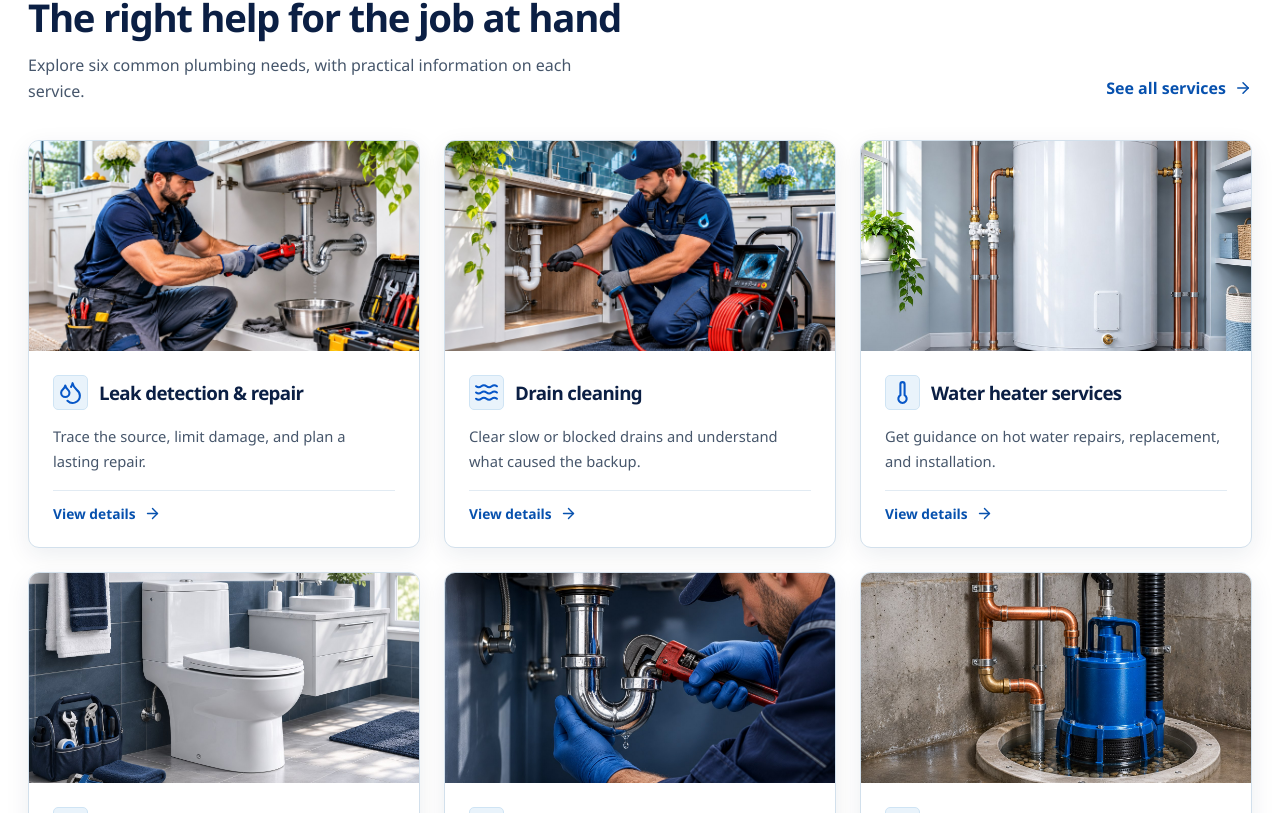
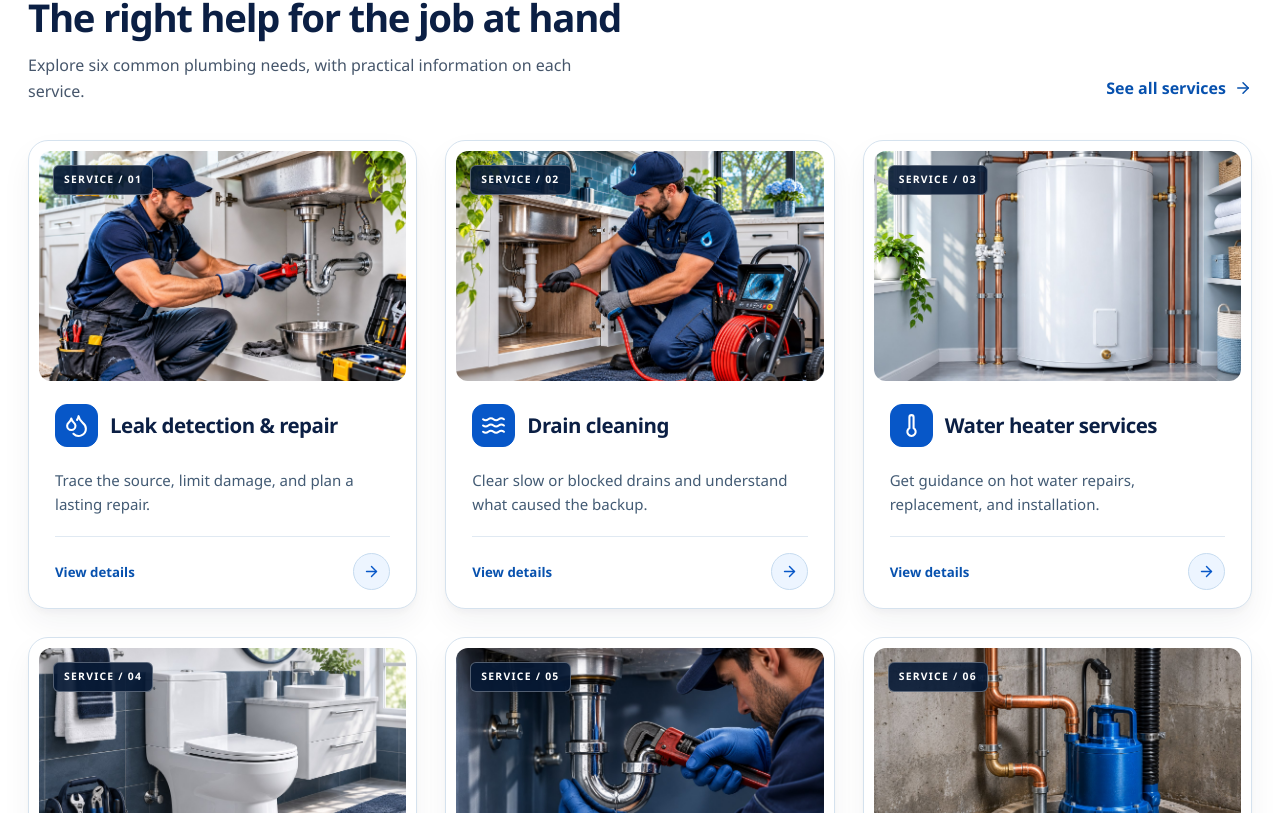
Before and after one commit to HamzaTahir554/Plumber-Demo-Site, a React (Vite) app: page / in a window 1280 px wide. Shown: the part 887-1700 px from the top of the page. Built offline with nearby package versions, Linux system fonts and the light colour scheme.

Commit message:
Refresh service cards with inset photos and clearer actions

```diff
--- a/src/components/Shared.jsx
+++ b/src/components/Shared.jsx
@@ -51,7 +51,7 @@ export function SectionHeading({ eyebrow, title, text, link, linkText }) {
   return <div className="section-heading"><div><span className="eyebrow">{eyebrow}</span><h2>{title}</h2>{text && <p>{text}</p>}</div>{link && <Link className="text-link" to={link}>{linkText || 'Explore more'} <ArrowRight size={18} aria-hidden="true" /></Link>}</div>;
 }
 export function ServiceGrid({ limit }) {
-  return <div className="service-grid">{services.slice(0, limit || services.length).map(service => <article className="service-card" key={service.slug}><Link className="service-card-image" to={`/services/${service.slug}`} tabIndex="-1" aria-hidden="true"><img src={image(service.image)} width="640" height="410" loading="lazy" decoding="async" alt="" /></Link><div className="service-card-body"><div className="service-card-heading"><AnimatedIcon name={serviceIcons[service.slug]} size={25} animation="lift" trigger="hover" /><h3><Link to={`/services/${service.slug}`}>{service.title}</Link></h3></div><div className="service-card-details"><p>{service.short}</p></div><Link className="card-link" to={`/services/${service.slug}`}>View details <ArrowRight size={17} aria-hidden="true" /></Link></div></article>)}</div>;
+  return <div className="service-grid">{services.slice(0, limit || services.length).map((service, index) => <article className="service-card" key={service.slug}><Link className="service-card-image" to={`/services/${service.slug}`} tabIndex="-1" aria-hidden="true"><img src={image(service.image)} width="640" height="410" loading="lazy" decoding="async" alt="" /><span className="service-card-index">SERVICE / {String(index + 1).padStart(2, '0')}</span></Link><div className="service-card-body"><div className="service-card-heading"><AnimatedIcon name={serviceIcons[service.slug]} size={25} animation="lift" trigger="hover" /><h3><Link to={`/services/${service.slug}`}>{service.title}</Link></h3></div><div className="service-card-details"><p>{service.short}</p></div><Link className="card-link" to={`/services/${service.slug}`}>View details <ArrowRight size={17} aria-hidden="true" /></Link></div></article>)}</div>;
 }
 export function FaqList({ items }) { return <div className="faq-list">{items.map(item => <details key={item.q}><summary>{item.q}<Plus size={18} aria-hidden="true" /></summary><p>{item.a}</p></details>)}</div>; }
 export function CheckList({ items }) { return <ul className="check-list">{items.map(item => <li key={item}><span><Check size={16} aria-hidden="true" /></span>{item}</li>)}</ul>; }
--- a/src/main.jsx
+++ b/src/main.jsx
@@ -16,6 +16,7 @@ import './outro.css';
 import './wet-paint.css';
 import './glass-interactions.css';
 import './story-motion.css';
+import './service-cards.css';
 
 import Services from './pages/Services.jsx';
 import ServiceDetail from './pages/ServiceDetail.jsx';
--- /dev/null
+++ b/src/service-cards.css
@@ -0,0 +1,23 @@
+/* Shared service cards: inset photography and a clear editorial hierarchy. */
+.service-grid { gap:28px; align-items:stretch; }
+.service-card { padding:10px 10px 0; border:1px solid #d5e2ee; border-radius:20px; background:#fff; box-shadow:0 4px 6px rgb(11 31 68 / 3%),0 14px 30px rgb(11 31 68 / 5%); }
+.service-card .service-card-image { position:relative; height:auto; aspect-ratio:1.6; border-radius:12px; overflow:hidden; background:#edf3f9; }
+.service-card .service-card-image img { width:100%; height:100%; object-fit:cover; }
+.service-card-index { position:absolute; left:14px; top:14px; padding:7px 10px; border:1px solid rgb(255 255 255 / 30%); border-radius:6px; background:rgb(7 26 53 / 91%); color:#fff; font-size:.65rem; font-weight:750; letter-spacing:.12em; line-height:1.3; }
+.service-card .service-card-body { padding:23px 16px 18px; }
+.service-card .service-card-heading { gap:12px; align-items:center; margin-bottom:21px; }
+.service-card .service-card-heading .animated-icon { flex-shrink:0; width:43px; height:43px; border-radius:12px; background:#0757c8; border-color:#0757c8; color:#fff; }
+.service-card .service-card-heading h3 { font-size:clamp(1.15rem,1.6vw,1.32rem); line-height:1.25; letter-spacing:-.025em; }
+.service-card .service-card-heading h3 a { color:#0b1f44; background-image:none; }
+.service-card .card-link { display:flex; justify-content:space-between; align-items:center; padding-top:16px; margin-top:auto; border-color:#e0e9f2; font-size:.83rem; font-weight:750; background-image:none; text-decoration:none; }
+.service-card .card-link svg { box-sizing:content-box; width:17px; height:17px; padding:9px; border:1px solid #c6dbef; border-radius:50%; background:#edf5ff; color:#0757c8; transition:transform 420ms var(--motion-ease),background-color 420ms var(--motion-ease),color 420ms var(--motion-ease); }
+@media(hover:hover) and (pointer:fine) {
+ .service-card:is(:hover,:focus-within) { border-color:#8ab2d9; transform:translateY(-5px); box-shadow:0 8px 14px rgb(11 31 68 / 5%),0 22px 40px rgb(11 31 68 / 12%); }
+ .service-card .service-card-details { left:0; right:0; border-radius:0 0 12px 12px; padding:18px; background:rgb(7 26 53 / 96%); }
+ .service-card:is(:hover,:focus-within) h3 a { color:#0757c8; }
+ .service-card:is(:hover,:focus-within) .card-link svg { background:#0757c8; color:#fff; border-color:#0757c8; }
+}
+@media(max-width:680px) { .service-grid { gap:22px; } .service-card .service-card-body { padding:21px 14px 16px; } }
+@media(hover:none) { .service-card .service-card-details p { color:#435b74; font-size:.94rem; line-height:1.6; margin-bottom:20px; } }
+@media(prefers-reduced-motion:reduce) { .service-card .card-link svg { transition:none; } }
+html[data-reduce-motion=yes] .service-card .card-link svg { transition:none; }
```
